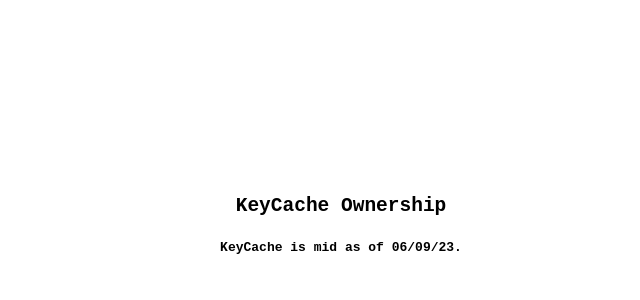
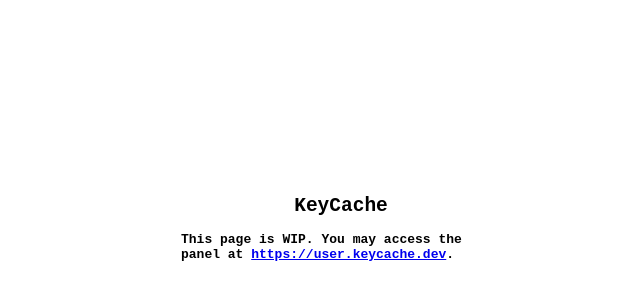
Before and after one commit to KeyCacheLua/Homepage, a plain HTML site: page index.html in a window 1280 px wide. Shown: the part 170-470 px from the top of the page, without its empty margins (299-939 px from the left). Drawn offline with Linux system fonts and the light colour scheme.

Commit message:
Update index.html

```diff
--- a/index.html
+++ b/index.html
@@ -3,6 +3,6 @@
 </head>
 
 <body>
-    <h2 style="position: absolute;top: 45%;left: 50%;transform: translate(-50%, -50%);font-family:monospace;">KeyCache Ownership</h2>
-    <h4 style="position: absolute;top: 50%;left: 50%;transform: translate(-50%, -50%);font-family:monospace;max-width:25%;">KeyCache is mid as of 06/09/23.</h2>
+    <h2 style="position: absolute;top: 45%;left: 50%;transform: translate(-50%, -50%);font-family:monospace;">KeyCache</h2>
+    <h4 style="position: absolute;top: 50%;left: 50%;transform: translate(-50%, -50%);font-family:monospace;max-width:25%;">This page is WIP. You may access the panel at <a href="https://user.keycache.dev">https://user.keycache.dev</a>.</h2>
 </body>
```
